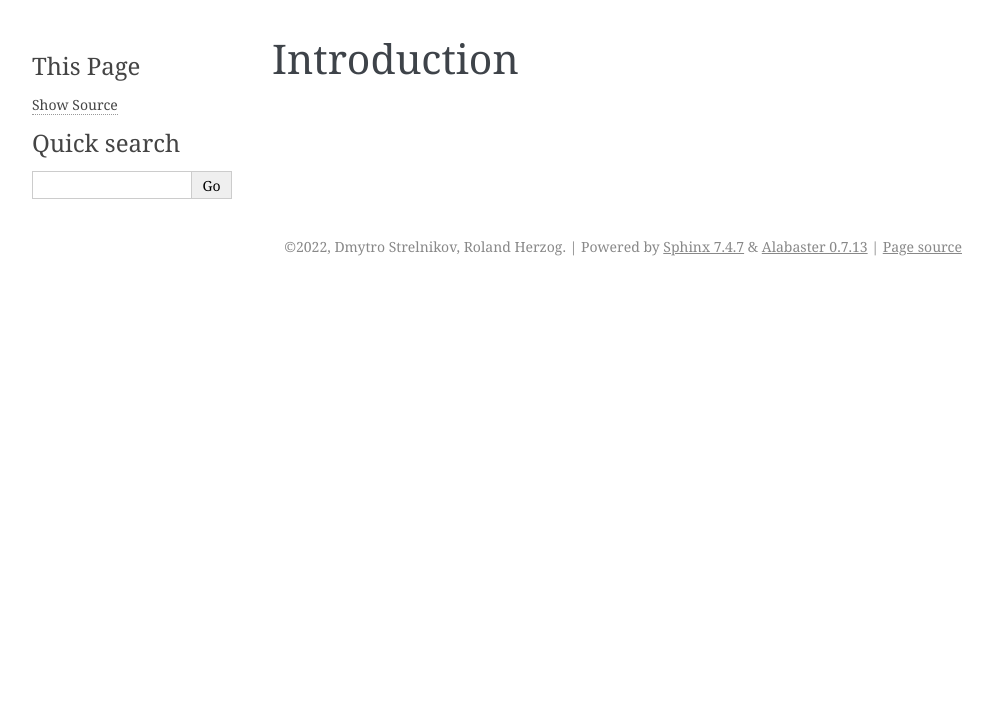
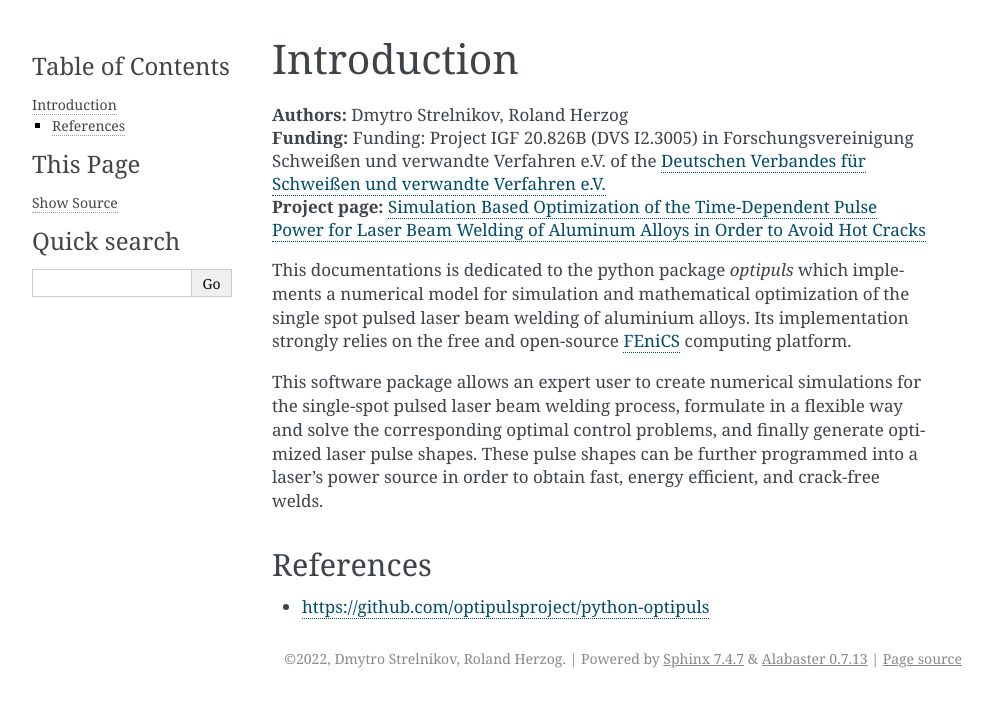
Before and after one commit to optipulsproject/python-optipuls, a Sphinx documentation site: the page built from docs/intro.rst, in a window 1280 px wide. Shown: the top 707 px of the page, without its empty margins (148-1141 px from the left). Built offline with Sphinx 7.4.7, drawn with Linux system fonts in a browser that asks for light colours.

Commit message:
Update docs

```diff
--- a/docs/docker.rst
+++ b/docs/docker.rst
@@ -1,7 +1,7 @@
 OptiPuls in Docker
 ==================
 
-The ``optipuls`` python package is based on the free and open-source `FEniCS`_ computing platform for solving partial differential equations (PDEs). The officially recommended way to run FEniCS is by using their `official docker images <https://fenics.readthedocs.io/projects/containers/en/latest/>`_.
+The ``optipuls`` python package is based on the free and open-source `FEniCS`_ computing platform for solving partial differential equations (PDEs). The FEniCS project ships with its `official docker images <https://fenics.readthedocs.io/projects/containers/en/latest/>`_.
 
 .. _FEniCS: https://fenicsproject.org/
 
--- a/docs/index.rst
+++ b/docs/index.rst
@@ -1,10 +1,7 @@
 OptiPuls: a numerical model for single spot pulsed laser beam welding
 =====================================================================
 
-| **Authors:** Dmytro Strelnikov, Roland Herzog
-| **Funding:** Funding: Project IGF 20.826B (DVS I2.3005) in Forschungsvereinigung Schweißen und verwandte Verfahren e.V. of the `Deutschen Verbandes für Schweißen und verwandte Verfahren e.V. <https://www.die-verbindungs-spezialisten.de/>`_
-| **Project page:** `Simulation Based Optimization of the Time-Dependent Pulse Power for Laser Beam Welding of Aluminum Alloys in Order to Avoid Hot Cracks <https://www.tu-chemnitz.de/mathematik/part_dgl/projects/optipuls/index.en.php>`_
-
+.. figure:: pics/3d_resized.png
 
 .. toctree::
    :maxdepth: 2
@@ -12,6 +9,7 @@ OptiPuls: a numerical model for single spot pulsed laser beam welding
    :glob:
 
    intro
+   install
    docker
    extras
 
--- a/docs/intro.rst
+++ b/docs/intro.rst
@@ -1,2 +1,17 @@
 Introduction
 ============
+
+| **Authors:** Dmytro Strelnikov, Roland Herzog
+| **Funding:** Funding: Project IGF 20.826B (DVS I2.3005) in Forschungsvereinigung Schweißen und verwandte Verfahren e.V. of the `Deutschen Verbandes für Schweißen und verwandte Verfahren e.V. <https://www.die-verbindungs-spezialisten.de/>`_
+| **Project page:** `Simulation Based Optimization of the Time-Dependent Pulse Power for Laser Beam Welding of Aluminum Alloys in Order to Avoid Hot Cracks <https://www.tu-chemnitz.de/mathematik/part_dgl/projects/optipuls/index.en.php>`_
+
+This documentations is dedicated to the python package `optipuls` which implements a numerical model for simulation and mathematical optimization of the single spot pulsed laser beam welding of aluminium alloys. Its implementation strongly relies on the free and open-source `FEniCS`_ computing platform.
+
+.. _FEniCS: https://fenicsproject.org/
+
+This software package allows an expert user to create numerical simulations for the single-spot pulsed laser beam welding process, formulate in a flexible way and solve the corresponding optimal control problems, and finally generate optimized laser pulse shapes. These pulse shapes can be further programmed into a laser's power source in order to obtain fast, energy efficient, and crack-free welds.
+
+References
+----------
+
+- https://github.com/optipulsproject/python-optipuls
```
Also changed, not shown: docs/install.rst (added, +40 -0 lines).
